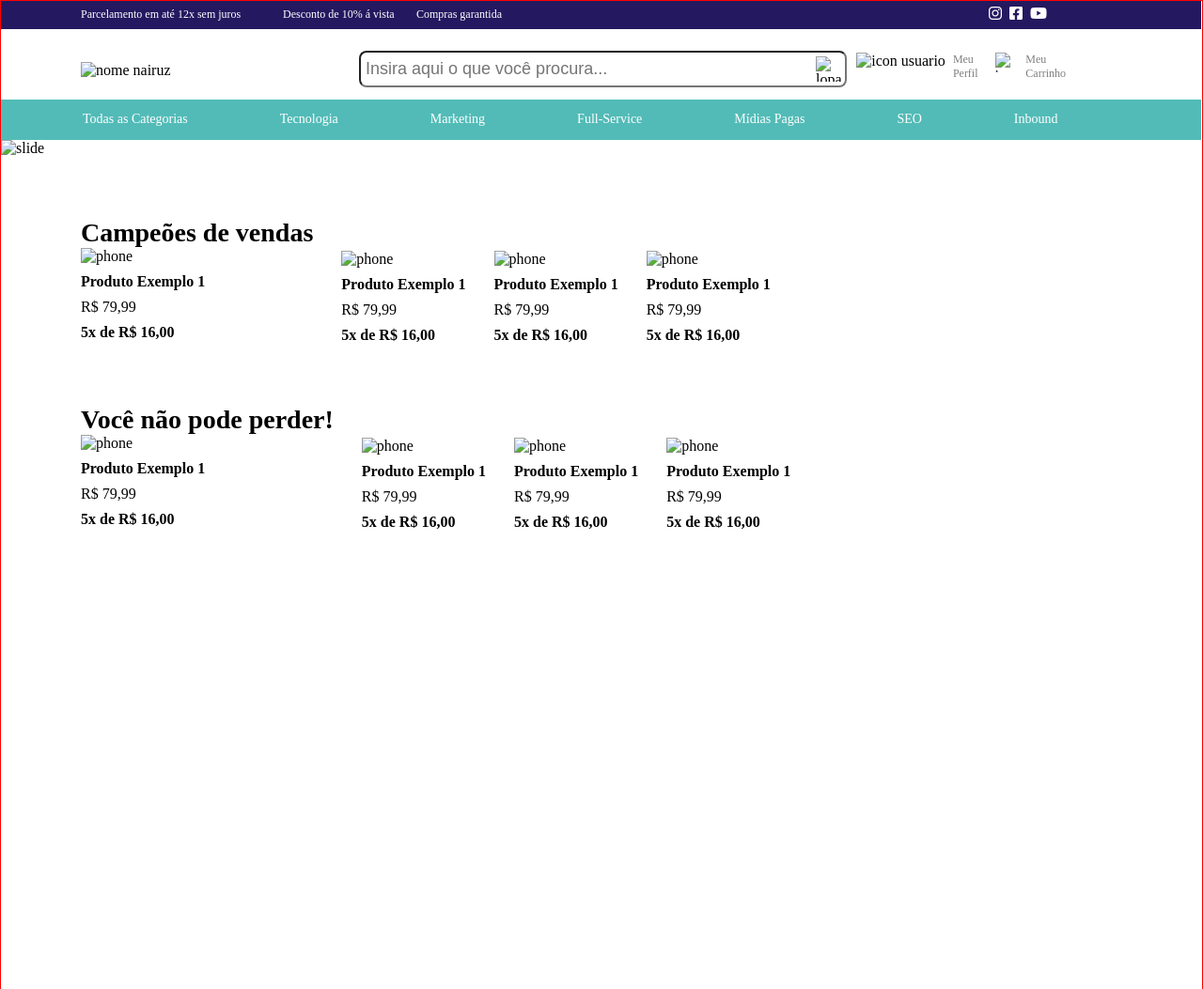
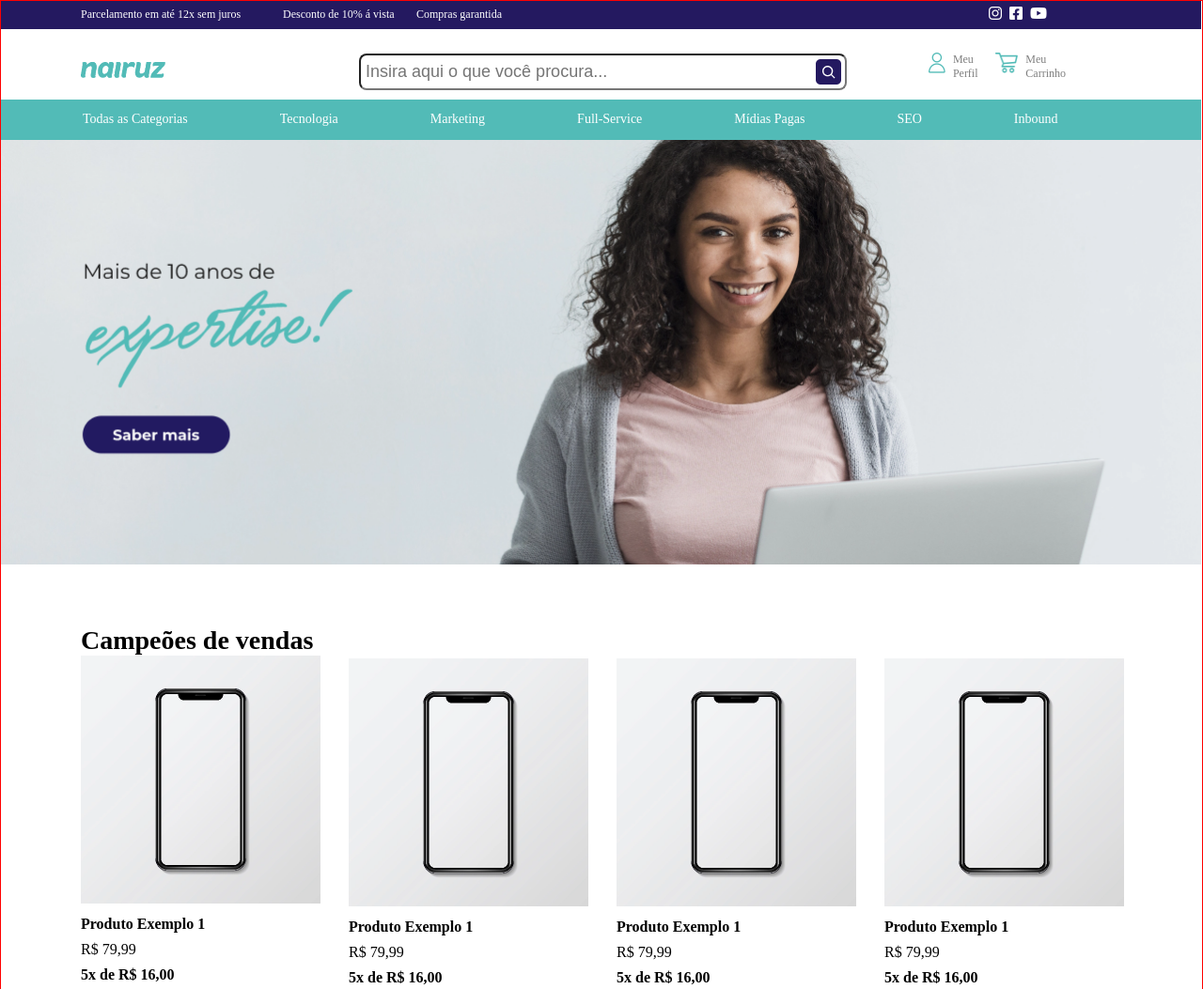
Before and after one commit to RenatoDev23/desafio-da-empresa, a plain HTML site: page index.html in a window 1280 px wide. Shown: the top 1053 px of the page at 94% size. Drawn offline with Linux system fonts and the light colour scheme; the site is published under a folder, as on GitHub Pages, so addresses that start at the root find nothing.

Commit message:
desafio-da-empresa2

```diff
--- a/index.html
+++ b/index.html
@@ -40,7 +40,7 @@
          <div class="header2">
 
             <div class="nome">
-            <img src="/img/Camada 2.png" alt="nome nairuz">
+            <img src="img/Camada 2.png" alt="nome nairuz">
         </div>
 
 
@@ -51,14 +51,14 @@
         </div>
 
         <div class="lopa">
-         <img src="/img/Grupo 1316.png" alt="lopa de pesquisa">
+         <img src="img/Grupo 1316.png" alt="lopa de pesquisa">
         </div>
 
     </div>
        <div class="usuario">
 
-        <span><img src="/img/noun-profile-1051452@2x.png" alt="icon usuario"></span><p> Meu <br>Perfil</p>
-        <img src="/img/noun-cart-1570216@2x.png" alt="icon card"><p>Meu <br> Carrinho</p>
+        <span><img src="img/noun-profile-1051452@2x.png" alt="icon usuario"></span><p> Meu <br>Perfil</p>
+        <img src="img/noun-cart-1570216@2x.png" alt="icon card"><p>Meu <br> Carrinho</p>
        </div>
 
        <div class="header3"> </div>
@@ -76,7 +76,7 @@
        </div>
 
     <div class="slider">
-       <img src="/img/Grupo 1315.png" alt="slide">
+       <img src="img/Grupo 1315.png" alt="slide">
     </div>
 
 
@@ -87,7 +87,7 @@
  <figure>
   <h2>Campeões de vendas</h2>
 
-<img src="/img/phone (1).png" alt="phone">
+<img src="img/phone (1).png" alt="phone">
 
 <figcaption >
  <span> Produto Exemplo 1</span>
@@ -99,7 +99,7 @@
 
 
 <figure>
-  <img src="/img/phone (1).png" alt="phone">
+  <img src="img/phone (1).png" alt="phone">
   <figcaption>
      <span> Produto Exemplo 1</span>
     <p>R$ 79,99</p>
@@ -109,7 +109,7 @@
 
 
    <figure>
-  <img src="/img/phone (1).png" alt="phone">
+  <img src="img/phone (1).png" alt="phone">
   <figcaption>
     <span> Produto Exemplo 1</span>
     <p>R$ 79,99</p>
@@ -119,7 +119,7 @@
 
 
    <figure>
-  <img src="/img/phone (1).png" alt="phone">
+  <img src="img/phone (1).png" alt="phone">
   <figcaption>
     <span> Produto Exemplo 1</span>
     <p>R$ 79,99</p>
@@ -137,7 +137,7 @@
       <figure>
        <h2>Você não pode perder!</h2>
 
-     <img src="/img/phone (1).png" alt="phone">
+     <img src="img/phone (1).png" alt="phone">
 
      <figcaption >
       <span> Produto Exemplo 1</span>
@@ -149,7 +149,7 @@
 
 
      <figure>
-       <img src="/img/phone (1).png" alt="phone">
+       <img src="img/phone (1).png" alt="phone">
        <figcaption>
           <span> Produto Exemplo 1</span>
          <p>R$ 79,99</p>
@@ -159,7 +159,7 @@
 
 
         <figure>
-       <img src="/img/phone (1).png" alt="phone">
+       <img src="img/phone (1).png" alt="phone">
        <figcaption>
          <span> Produto Exemplo 1</span>
          <p>R$ 79,99</p>
@@ -169,7 +169,7 @@
 
 
         <figure>
-       <img src="/img/phone (1).png" alt="phone">
+       <img src="img/phone (1).png" alt="phone">
        <figcaption>
          <span> Produto Exemplo 1</span>
          <p>R$ 79,99</p>
```
